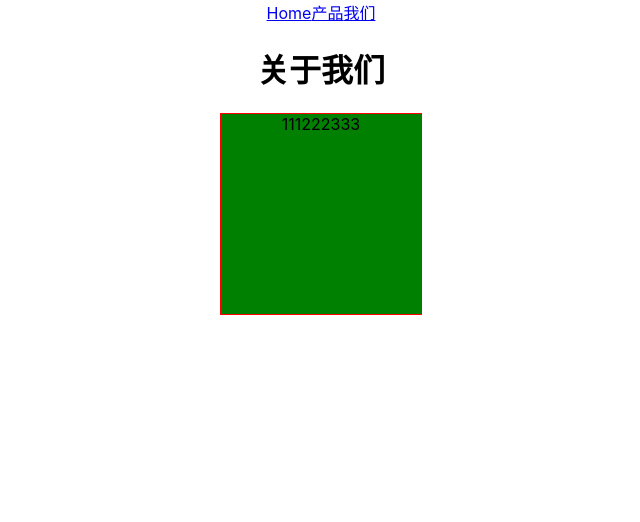
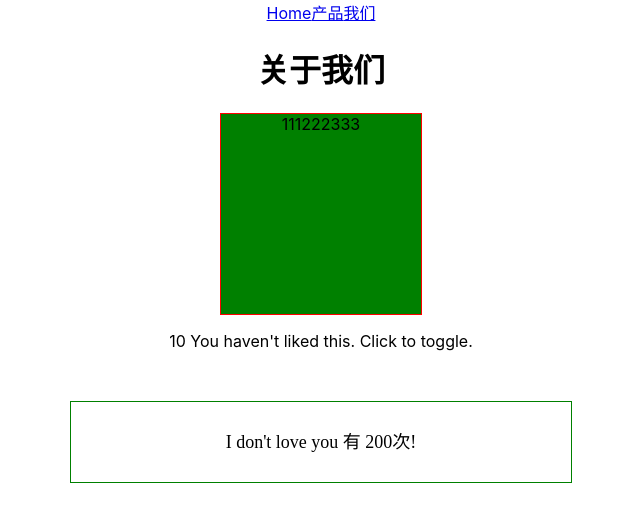
Before and after one commit to ushergo/react_practice, a React (Create React App) app: page /abc2 in a window 1280 px wide. Shown: the top 522 px of the page, without its empty margins (319-959 px from the left). Built offline with nearby package versions, Linux system fonts and the light colour scheme.

Commit message:
添加loveButton组件，练习组件基础知识 import,export,render

```diff
--- a/src/App.js
+++ b/src/App.js
@@ -1,11 +1,13 @@
 import React, {Component} from 'react';
 import './App.css';
 
-import {BrowserRouter, Route, Link} from 'react-router-dom';
+import {BrowserRouter, Route} from 'react-router-dom';
 
 import Home from './components/Home';
 import Product from './components/Product';
 import About from './components/About';
+import LikeButton from './components/LikeButton'
+import LoveButton from './components/LoveButton'
 
 class App extends Component {
 
@@ -34,6 +36,11 @@ class App extends Component {
                     </div>
 
                 </BrowserRouter>
+
+                <LikeButton initialCount="10"></LikeButton>
+
+                <LoveButton times="200"></LoveButton>
+
             </div>
         );
     }
--- a/src/components/About.js
+++ b/src/components/About.js
@@ -3,7 +3,7 @@ import React from 'react';
 class About extends React.Component {
     render() {
         return (
-            <h1>关于我们</h1>
+            <h1><nav></nav>关于我们</h1>
         );
     }
 }
--- /dev/null
+++ b/src/components/LikeButton.js
@@ -0,0 +1,24 @@
+import React from 'react'
+
+
+class  LikeButton extends  React.Component{
+
+    constructor(props) {
+        super(props);
+        this.state = { liked: false,count: props.initialCount  };
+    }
+
+    handleClick(e) {
+        this.setState({ liked: !this.state.liked });
+    }
+
+    render(){
+        const text = this.state.liked ? 'like' : 'haven\'t liked';
+        return (
+            <p onClick={this.handleClick.bind(this)}>
+                {this.state.count} You {text} this. Click to toggle.
+            </p>
+        );
+    }
+}
+export default LikeButton;
--- /dev/null
+++ b/src/components/LoveButton.js
@@ -0,0 +1,36 @@
+import React,{Component} from 'react'
+
+class LoveButton extends Component {
+    constructor(props) {
+        super(props);
+        this.state = {love: false,times:props.times}
+    }
+
+    LoveClick(e) {
+        console.log("状态:" + this.state.love);
+        this.setState({love: !this.state.love});
+    }
+
+    render() {
+        var divClass = {
+            width: '500px',
+            height: '80px',
+            textAligh: 'center',
+            border: '1px solid green',
+            fontFamily: "Microsoft YaHei",
+            fontSize: "18px",
+            cursor:'pointer',
+            lineHeight:'80px',
+            margin:'50px auto'
+        }
+        let text = this.state.love === true ? "love" : " don't love"
+        return (
+            <div style={divClass} onClick={this.LoveClick.bind(this)}>
+                I {text} you 有 {this.state.times}次!
+            </div>
+        )
+    }
+
+}
+
+export  default  LoveButton;
```
